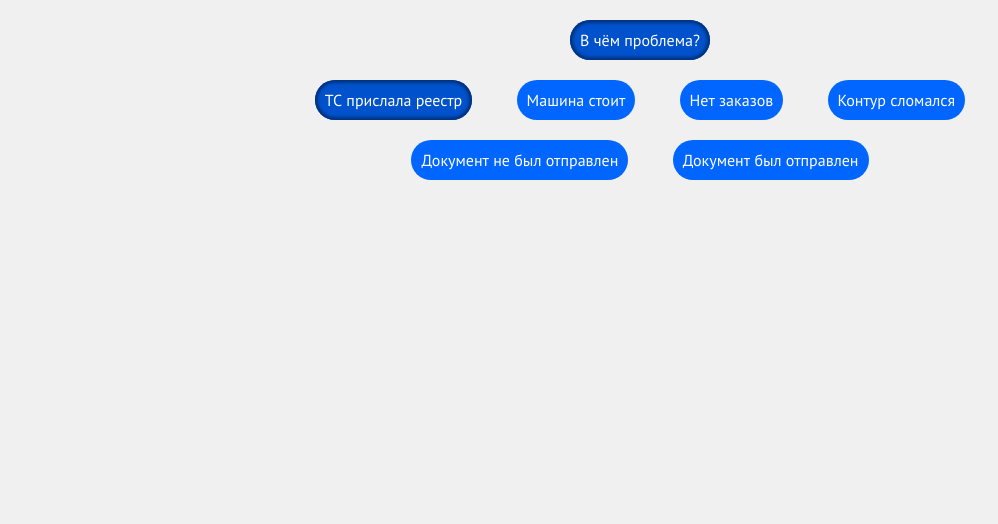
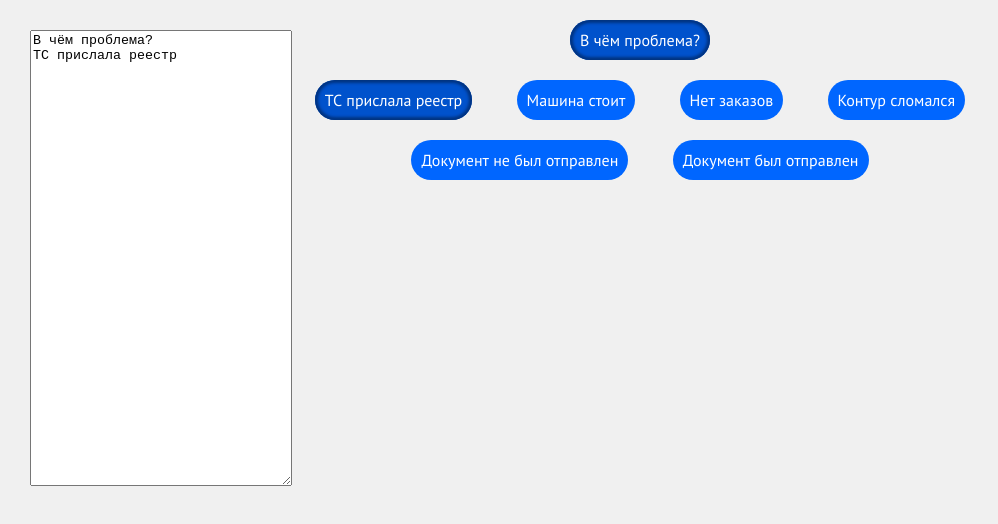
Before and after one commit to bodpunk/incident_escalation, a plain HTML site: page index.html in a window 1280 px wide. Both pictures are taken after a click on the element "ТС прислала реестр". Shown: the whole page, without its empty margins (0-998 px from the left). Drawn offline with nearby package versions, Linux system fonts and the light colour scheme.

Commit message:
Text-block + fix
Added textarea + fixed bug for click on first element

```diff
--- a/css/main.css
+++ b/css/main.css
@@ -31,3 +31,12 @@ body {
 .line__visible--always {
   display: block;
 }
+
+.textarea {
+  position: absolute;
+  top: 0;
+  margin-top: 30px;
+  left: 0;
+  margin-left: 30px;
+  width: 20%;
+}
--- a/index.html
+++ b/index.html
@@ -32,6 +32,7 @@
       </div>
     </div>
   </div>
+  <textarea class="textarea" rows="30">В чём проблема?</textarea>
   <script src="https://code.jquery.com/jquery-3.2.1.min.js" integrity="sha256-hwg4gsxgFZhOsEEamdOYGBf13FyQuiTwlAQgxVSNgt4=" crossorigin="anonymous"></script>
   <script src="js/main.js"></script>
 </body>
--- a/js/main.js
+++ b/js/main.js
@@ -1,10 +1,12 @@
 $(document).ready(function() {
-    $('.main-tree__element').click(function() {
+    $('.main-tree__element:not(.main-tree__first-element)').click(function() {
       $(this).siblings().removeClass('selected');
       $(this).siblings().removeClass('line__visible');
       $(this).addClass('selected');
       var identificator = $(this).attr('id');
+      var text = $(this).text();
       $('.' + identificator + '__inner').addClass('line__visible');
       $('.main-tree__line:not(.line__visible) span').removeClass('selected');
+      $('.textarea').append('&#13;&#10;' + text);
     });
 });
```
